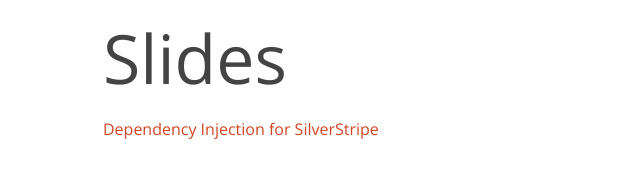
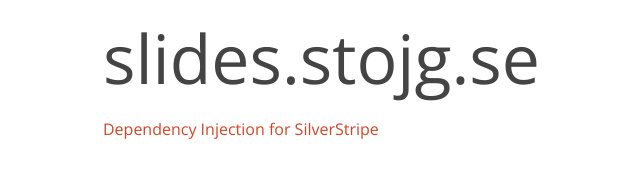
Before and after one commit to stojg/slides.stojg.se, a plain HTML site: page index.html in a window 1280 px wide. Shown: the whole page, without its empty margins (67-707 px from the left). Drawn offline with nearby package versions, Linux system fonts and the light colour scheme.

Commit message:
beta version

```diff
--- a/index.html
+++ b/index.html
@@ -13,7 +13,7 @@
 			 More info: h5bp.com/b/378 -->
 	<meta http-equiv="X-UA-Compatible" content="IE=edge,chrome=1">
 
-	<title>Gumby - A Flexible, Responsive CSS Framework - Powered by SASS</title>
+	<title>slides.stojg.seS</title>
 	<meta name="description" content="" />
 	<meta name="keywords" content="" />
 	<meta name="author" content="humans.txt">
@@ -36,7 +36,7 @@
 	<div class="row">
 
 	<div class="six columns">
-		<h1>Slides</h1>
+		<h1>slides.stojg.se</h1>
 		<ul>
 			<a href='dependency-injection'>Dependency Injection for SilverStripe</a>
 		</ul>
```
Also changed, not shown: dependency-injection/index.html (+2 -2 lines).
